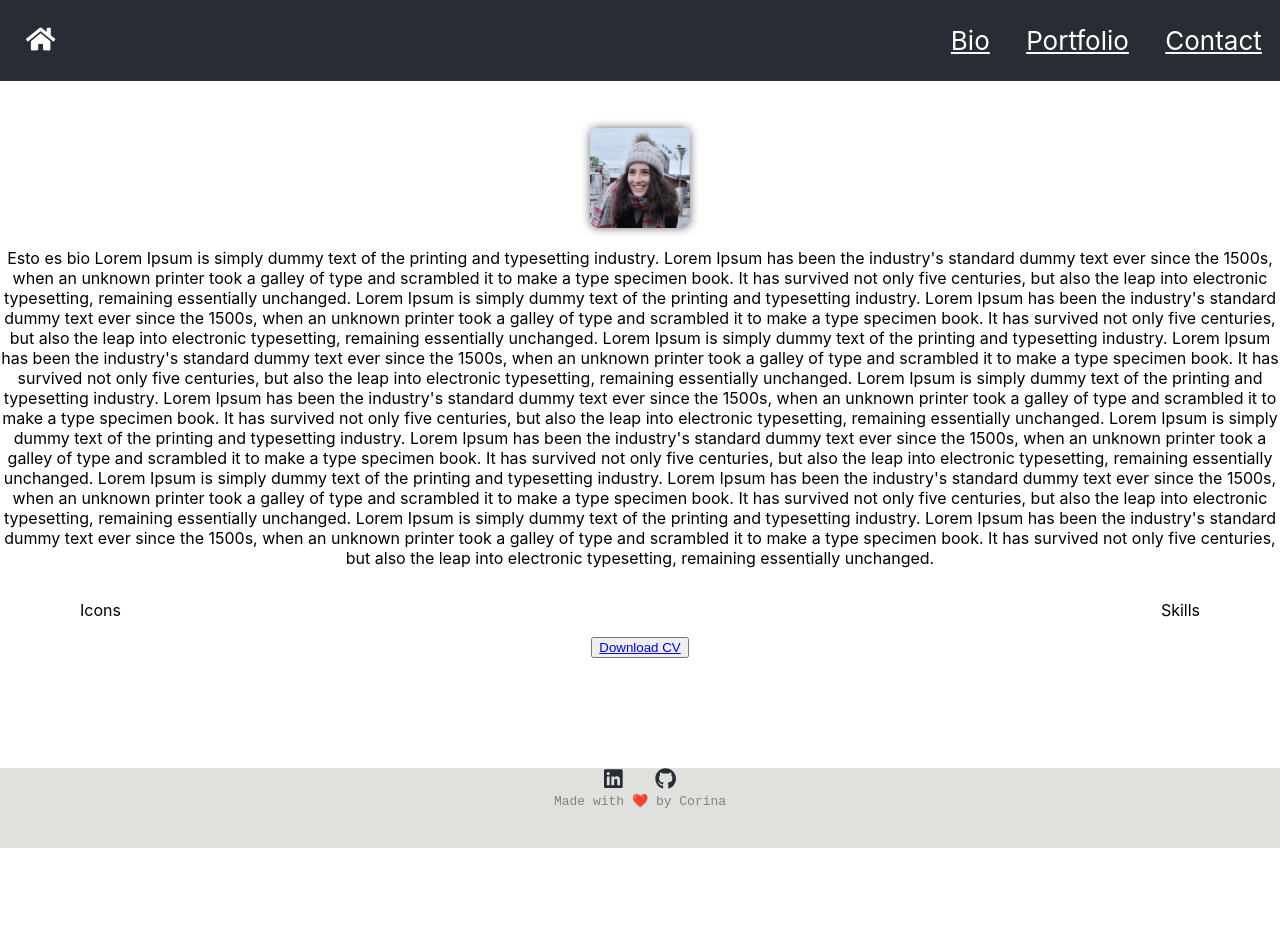
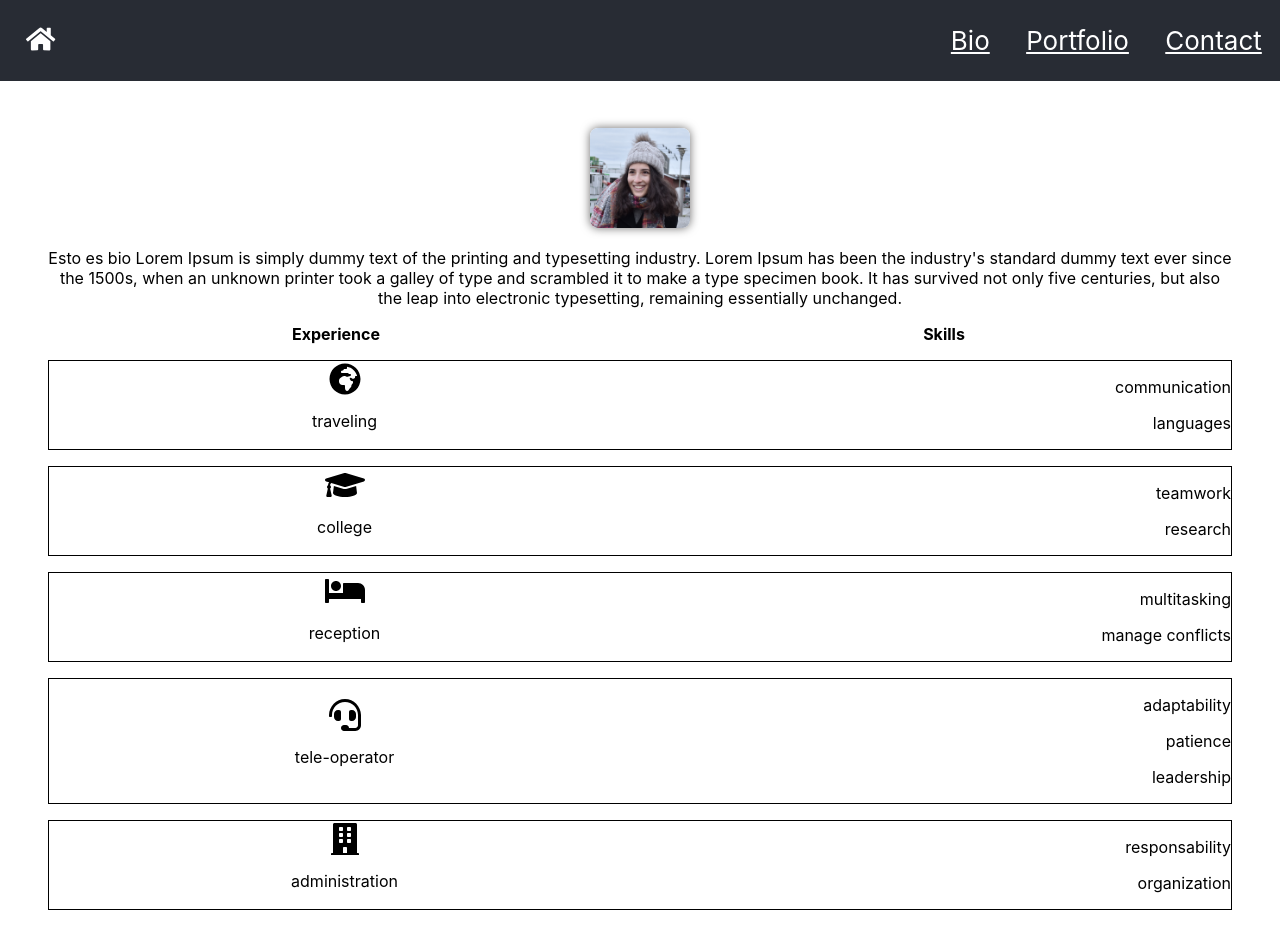
Before and after one commit to corimb/portfolio, a React (Create React App) app: page / in a window 1280 px wide. Shown: the top 925 px of the page. Before the commit the page ends 848 px from the top, so only its background shows below. Built offline with nearby package versions, Linux system fonts and the light colour scheme.

Commit message:
Add experience icons and skills

```diff
--- a/src/App.css
+++ b/src/App.css
@@ -79,14 +79,6 @@
     padding-top: 8em;
 }
 
-.history {
-    display: flex;
-    flex-direction: row;
-    justify-content: space-between;
-    margin-left: 5em;
-    margin-right: 5em;
-}
-
 .photo {
     width: 100px;
     height: 100px;
@@ -162,3 +154,53 @@ article a .text {
 article a:hover .text {
     visibility: visible;
 }
+
+.description {
+    margin-left: 3em;
+    margin-right: 3em;
+    text-justify: inter-word;
+}
+
+.experience-icon {
+    font-size: 2em;
+    top: 100px;
+}
+
+.experience-skills-title {
+    display: flex;
+    font-weight: bold;
+    display: grid;
+    grid-template-columns: 1fr 1fr;
+}
+
+.experience-skills {
+    /* display: flex;
+    flex-direction: row;
+    justify-content: space-between;
+    align-items: center; */
+    display: grid;
+    grid-template-columns: 1fr 1fr;
+    align-self: center;
+    align-items: center;
+    margin: 1em;
+    border: 1px solid black;
+}
+
+.icon-container {
+    /* height: fit-content; */
+    align-self: center;
+}
+
+.skills {
+    justify-self: end;
+    align-self: center;
+}
+
+.skills p {
+    text-align: end;
+}
+
+.history {
+    margin-left: 2em;
+    margin-right: 2em;
+}
--- a/src/views/Bio.js
+++ b/src/views/Bio.js
@@ -1,6 +1,12 @@
 import React from 'react';
 import photo from '../images/corina.jpg'
 import '../App.css';
+
+import {FontAwesomeIcon} from '@fortawesome/react-fontawesome';
+import { library } from '@fortawesome/fontawesome-svg-core';
+import { fas } from '@fortawesome/free-solid-svg-icons'
+
+library.add(fas);
 
 const Bio = () => {
     return(
@@ -9,23 +15,78 @@ const Bio = () => {
 	    <article>
 			<img src={photo} alt="corina" className="photo"></img>
 	    </article>
-        <article>
+        <article className="description">
             <p>Esto es bio Lorem Ipsum is simply dummy text of the printing and typesetting industry. Lorem Ipsum has been the industry's standard dummy text ever since the 1500s, when an unknown printer took a galley of type and scrambled it to make a type specimen book. It has survived not only five centuries, but also the leap into electronic typesetting, remaining essentially unchanged.
-            Lorem Ipsum is simply dummy text of the printing and typesetting industry. Lorem Ipsum has been the industry's standard dummy text ever since the 1500s, when an unknown printer took a galley of type and scrambled it to make a type specimen book. It has survived not only five centuries, but also the leap into electronic typesetting, remaining essentially unchanged.
-            Lorem Ipsum is simply dummy text of the printing and typesetting industry. Lorem Ipsum has been the industry's standard dummy text ever since the 1500s, when an unknown printer took a galley of type and scrambled it to make a type specimen book. It has survived not only five centuries, but also the leap into electronic typesetting, remaining essentially unchanged.
-            Lorem Ipsum is simply dummy text of the printing and typesetting industry. Lorem Ipsum has been the industry's standard dummy text ever since the 1500s, when an unknown printer took a galley of type and scrambled it to make a type specimen book. It has survived not only five centuries, but also the leap into electronic typesetting, remaining essentially unchanged.
-            Lorem Ipsum is simply dummy text of the printing and typesetting industry. Lorem Ipsum has been the industry's standard dummy text ever since the 1500s, when an unknown printer took a galley of type and scrambled it to make a type specimen book. It has survived not only five centuries, but also the leap into electronic typesetting, remaining essentially unchanged.
-            Lorem Ipsum is simply dummy text of the printing and typesetting industry. Lorem Ipsum has been the industry's standard dummy text ever since the 1500s, when an unknown printer took a galley of type and scrambled it to make a type specimen book. It has survived not only five centuries, but also the leap into electronic typesetting, remaining essentially unchanged.
-            Lorem Ipsum is simply dummy text of the printing and typesetting industry. Lorem Ipsum has been the industry's standard dummy text ever since the 1500s, when an unknown printer took a galley of type and scrambled it to make a type specimen book. It has survived not only five centuries, but also the leap into electronic typesetting, remaining essentially unchanged.
             </p>
         </article>
     </section>
     <section className="history">
-        <article className="bio-icons">
-            <p>Icons</p>
+        <div className="experience-skills-title">
+            <div>Experience</div>
+            <div>Skills</div>
+        </div>
+        <article className="experience-skills">
+            <div className="icon-container">
+                <FontAwesomeIcon className="experience-icon" icon={['fas', 'globe-africa']} ></FontAwesomeIcon>
+                <p>traveling</p>
+            </div>
+            <div className="skills">
+                <p>communication</p>
+                <p>languages</p>
+            </div>
         </article>
-        <article className="bio-skills">
-            <p>Skills</p>
+        <article className="experience-skills">
+            <div className="icon-container">
+                <FontAwesomeIcon className="experience-icon" icon={['fas', 'graduation-cap']} ></FontAwesomeIcon>
+                <p>college</p>
+            </div>
+            <div className="skills">
+                <p>teamwork</p>
+                <p>research</p>
+            </div>
+        </article>
+        <article className="experience-skills">
+            <div className="icon-container">
+                <FontAwesomeIcon className="experience-icon" icon={['fas', 'bed']} ></FontAwesomeIcon>
+                <p>reception</p>
+            </div>
+            <div className="skills">
+                <p>multitasking</p>
+                <p>manage conflicts</p>
+            </div>
+        </article>
+        <article className="experience-skills">
+            <div className="icon-container">
+                <FontAwesomeIcon className="experience-icon" icon={['fas', 'headset']} ></FontAwesomeIcon>
+                <p>tele-operator</p>
+            </div>
+            <div className="skills">
+                <p>adaptability</p>
+                <p>patience</p>
+                <p>leadership</p>
+            </div>
+        </article>
+        <article className="experience-skills">
+            <div className="icon-container">
+                <FontAwesomeIcon className="experience-icon" icon={['fas', 'building']} ></FontAwesomeIcon>
+                <p>administration</p>
+            </div>
+            <div className="skills">
+                <p>responsability</p>
+                <p>organization</p>
+            </div>
+        </article>
+        <article className="experience-skills">
+            <div className="icon-container">
+                <FontAwesomeIcon className="experience-icon" icon={['fas', 'laptop-code']} ></FontAwesomeIcon>
+                <p>Adalab</p>
+            </div>
+            <div className="skills">
+                <p>focus</p>
+                <p>manage time</p>
+                <p>ambition</p>
+                <p>self control</p>
+            </div>
         </article>
     </section>
     <section>
```
Also changed, not shown: 1 other file (tests, documents, lock files or other folders).
